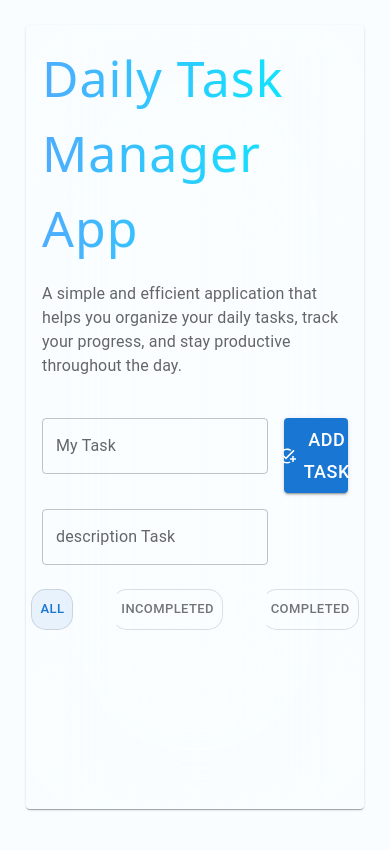
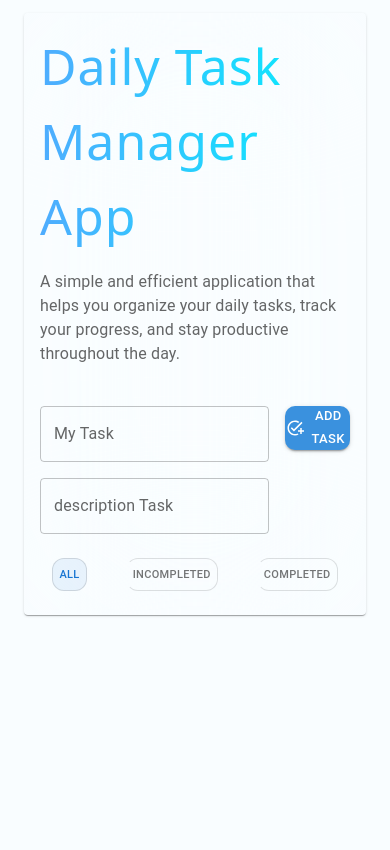
Before and after one commit to mohamedzouari01/to_do_list_react_app, a React (Create React App) app: page / in a window 390 px wide. Shown: the top 850 px of the page. Built offline with nearby package versions, Linux system fonts and the light colour scheme.

Commit message:
change some style and add some responsive desgin

```diff
--- a/src/App.css
+++ b/src/App.css
@@ -1,46 +1,23 @@
 .App {
   display: flex;
   justify-content: center;
-  align-items: center;
+  align-items: flex-start;
   background-color: #f8fcffcc;
   min-height: 100vh;
-  padding: 10px;
+  padding: 12px;
 }
 
-/* Button toggle */
-.buttonTog {
-  border: 1px solid gray;
-  border-radius: 15px !important;
-  padding: 10px !important;
-  font-size: 17px !important;
+/* ================= CARD ================= */
+.MuiCard-root {
+  width: 100%;
+  max-width: 900px;
 }
 
-/* Add task button */
-.butonAddTask {
-  position: "absoulte" !important;
-}
-
-button.MuiButtonBase-root.MuiButton-root.MuiButton-contained.MuiButton-sizeMedium.MuiButton-colorPrimary.css-1e47jp6-MuiButtonBase-root-MuiButton-root {
-  top: 50% !important;
-  background: #3a91de;
-}
-
-/* icon */
-.iconTask {
-  font-size: 26px !important;
-}
-
-/* action buttons */
-.actionButtons {
-  position: absolute !important;
-  top: 37px !important;
-  right: 20px;
-}
-
-/* Card scroll area */
+/* scroll area */
 .MuiCardContent-root {
-  height: 88vh;
+  max-height: 85vh;
   overflow-y: auto;
+  padding-bottom: 20px;
 }
 
 /* hide scrollbar */
@@ -48,50 +25,102 @@ button.MuiButtonBase-root.MuiButton-root.MuiButton-contained.MuiButton-sizeMediu
   display: none;
 }
 
-/* ===================== */
-/* 📱 MOBILE RESPONSIVE */
-/* ===================== */
-@media (max-width: 768px) {
-  .App {
-    align-items: flex-start;
-    padding-top: 20px;
+/* ================= TITLE ================= */
+.MuiTypography-h1,
+.MuiTypography-h2,
+.MuiTypography-h3 {
+  font-size: clamp(22px, 4vw, 50px) !important;
 }
 
-  .buttonTog {
-    font-size: 14px !important;
-    padding: 8px !important;
+/* ================= INPUT SECTION ================= */
+.butonAddTask {
+  display: flex;
+  width: 100%;
 }
 
-  .iconTask {
-    font-size: 20px !important;
+/* button */
+.buttonAdd {
+  background: #3a91de !important;
+  width: 100%;
+  height: 100%;
+  border-radius: 10px !important;
+  font-size: 16px !important;
 }
 
+/* icon */
+.iconTask {
+  font-size: 22px !important;
+}
+
+/* ================= TOGGLE ================= */
+.buttonTog {
+  border-radius: 12px !important;
+  padding: 8px !important;
+  font-size: 18px !important;
+}
+
+/* ================= TASK ACTIONS ================= */
 .actionButtons {
-    top: 20px !important;
+  position: absolute !important;
+  top: 15px;
   right: 10px;
 }
 
-  .butonAddTask {
-    bottom: 15px;
-    right: 15px;
+/* ================= RESPONSIVE ================= */
+
+/* TABLET */
+@media (max-width: 900px) {
+  .MuiCard-root {
+    max-width: 100%;
+  }
+
+  .buttonAdd {
+    font-size: 15px !important;
+  }
+}
+
+/* MOBILE */
+@media (max-width: 600px) {
+  .App {
+    padding: 8px;
   }
 
   .MuiCardContent-root {
-    height: calc(100vh - 120px);
-  }
+    max-height: 90vh;
   }
 
-/* très petits écrans */
-@media (max-width: 480px) {
-  .buttonTog {
-    font-size: 13px !important;
+  .buttonAdd {
+    font-size: 14px !important;
+    height: 44px;
   }
 
   .iconTask {
     font-size: 18px !important;
   }
 
-  .MuiCardContent-root {
-    height: calc(100vh - 100px);
+  .buttonTog {
+    font-size: 12px !important;
+    padding: 6px !important;
+  }
+
+  .actionButtons {
+    top: 10px;
+    right: 5px;
   }
 }
+
+/* SMALL MOBILE */
+@media (max-width: 400px) {
+  .buttonAdd {
+    font-size: 13px !important;
+  }
+
+  .buttonTog {
+    font-size: 11px !important;
+  }
+}
+
+button.MuiButtonBase-root.MuiButton-root.MuiButton-contained.MuiButton-sizeMedium.MuiButton-colorPrimary.buttonAdd.css-11p8w26-MuiButtonBase-root-MuiButton-root {
+  position: relative;
+  top: 50%;
+}
--- a/src/Components/Todos.js
+++ b/src/Components/Todos.js
@@ -119,7 +119,7 @@ export default function Todos() {
                                 <TextField label="My Task" variant="outlined" sx={{ width: "100%" }} error={errorValidation.task} helperText={errorValidation.task ? errorValidation.task : ""} className='AddTaskInput' value={inputData.task} onChange={(e) => setInputData({ ...inputData, task: e.target.value })} />
                             </Grid>
                             <Grid size={3} className="butonAddTask">
-                                <Button variant="contained" startIcon={<AddTaskIcon className='iconTask' />} sx={{ width: "100%", height: "100%", fontSize: "18px" }} onClick={() => { handleData(); }}>Add Task</Button>
+                                <Button variant="contained" startIcon={<AddTaskIcon className='iconTask' />} sx={{}} onClick={() => { handleData(); }} className='buttonAdd'>Add Task</Button>
                             </Grid>
                             <Grid size={9}>
                                 <TextField label="description Task" variant="outlined" sx={{ width: "100%" }} error={errorValidation.description} helperText={errorValidation.description ? errorValidation.description : ""} className='AddTaskInput' value={inputData.description} onChange={(e) => setInputData({ ...inputData, description: e.target.value })} />
```
Lines whose indentation alone changed are shown as unchanged.
